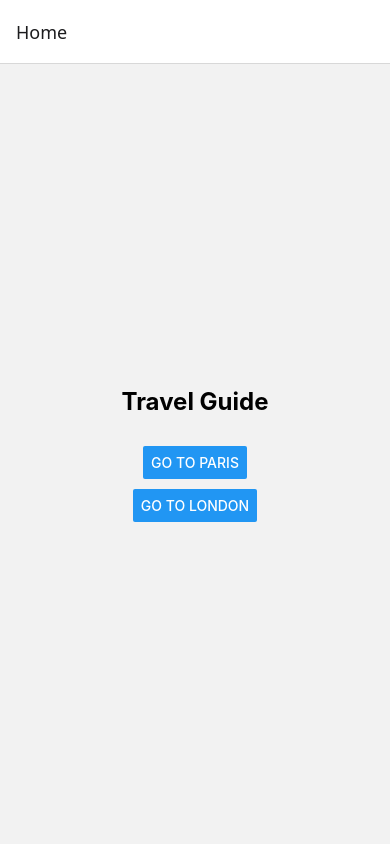
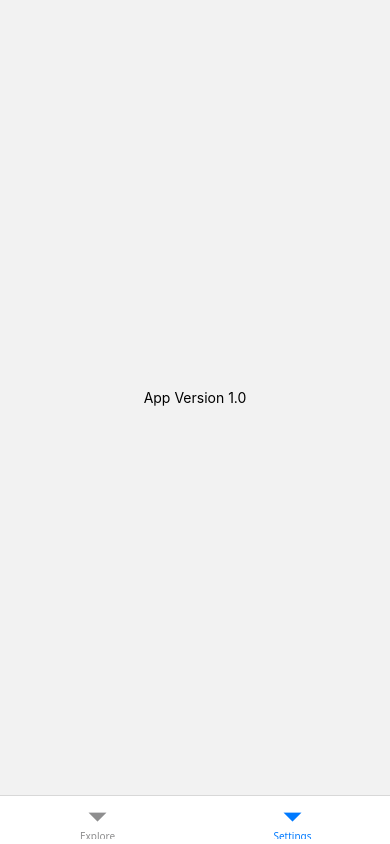
Before and after one commit to yunusdavutogl/TravelApp, a React Native app: screen /Settings in a window 390 px wide. Built offline with nearby package versions, Linux system fonts and the light colour scheme.

Commit message:
feat: implement bottom tab navigator with Explore and Settings tabs (Part 4)

```diff
--- a/App.js
+++ b/App.js
@@ -1,17 +1,36 @@
+import React from 'react';
 import { NavigationContainer } from '@react-navigation/native';
 import { createNativeStackNavigator } from '@react-navigation/native-stack';
+import { createBottomTabNavigator } from '@react-navigation/bottom-tabs';
+
+// Ekranları içeri aktar
 import HomeScreen from './screens/HomeScreen';
 import DetailsScreen from './screens/DetailsScreen';
+import SettingsScreen from './screens/SettingsScreen';
 
+// Navigator nesnelerini oluştur [cite: 80, 148]
 const Stack = createNativeStackNavigator();
+const Tab = createBottomTabNavigator();
 
+// 1. Önce Stack Navigator'ı ayrı bir fonksiyon olarak tanımla [cite: 138]
+function HomeStack() {
+  return (
+    <Stack.Navigator>
+      <Stack.Screen name="Home" component={HomeScreen} />
+      <Stack.Screen name="Details" component={DetailsScreen} />
+    </Stack.Navigator>
+  );
+}
+
+// 2. Ana App bileşeninde Tab Navigator'ı kullan
 export default function App() {
   return (
     <NavigationContainer>
-      <Stack.Navigator initialRouteName="Home">
-        <Stack.Screen name="Home" component={HomeScreen} />
-        <Stack.Screen name="Details" component={DetailsScreen} />
-      </Stack.Navigator>
+      {/* headerShown: false sekme başlığının, stack başlığıyla çakışmasını önler [cite: 157] */}
+      <Tab.Navigator screenOptions={{ headerShown: false }}>
+        <Tab.Screen name="Explore" component={HomeStack} />
+        <Tab.Screen name="Settings" component={SettingsScreen} />
+      </Tab.Navigator>
     </NavigationContainer>
   );
 }
--- /dev/null
+++ b/screens/SettingsScreen.js
@@ -0,0 +1,8 @@
+import { View, Text } from 'react-native';
+export default function SettingsScreen() {
+  return (
+    <View style={{ flex: 1, justifyContent: 'center', alignItems: 'center' }}>
+      <Text>App Version 1.0</Text>
+    </View>
+  );
+}
```
